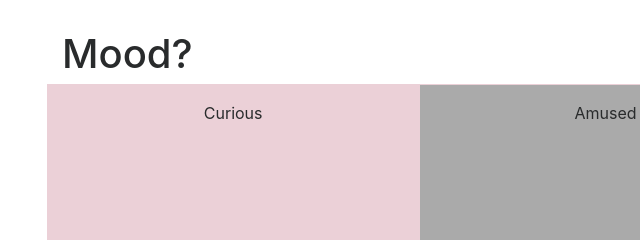
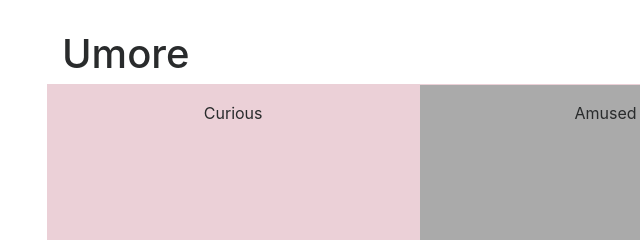
Before and after one commit to dshimko/mood, a plain HTML site: page app/index.html in a window 1280 px wide. Shown: the top 240 px of the page, 23-663 px from the left. Drawn offline with Linux system fonts and the light colour scheme; files whose address does not match are found by name.

Commit message:
umore instread of mood

```diff
--- a/app/index.html
+++ b/app/index.html
@@ -18,7 +18,7 @@
   <body>
     <div class="container">
 
-      <h1>Mood?</h1>
+      <h1>Umore</h1>
 
       <div class="row">
         <div class="col-md-4 vote" data-vote='1'>Curious</div>
```
